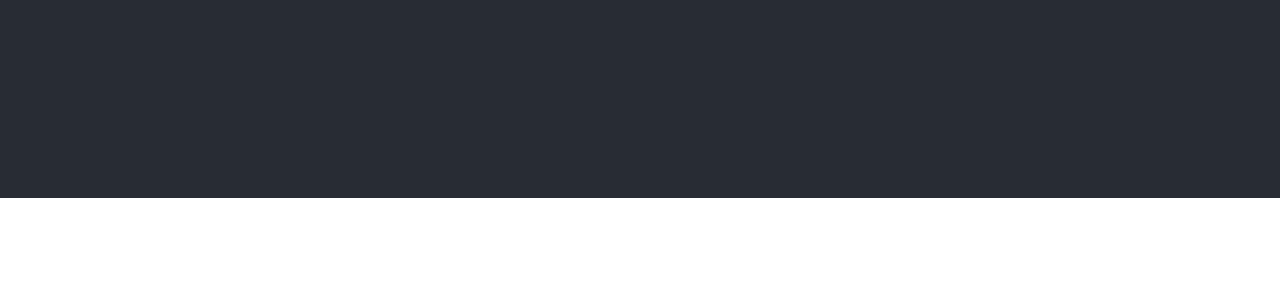
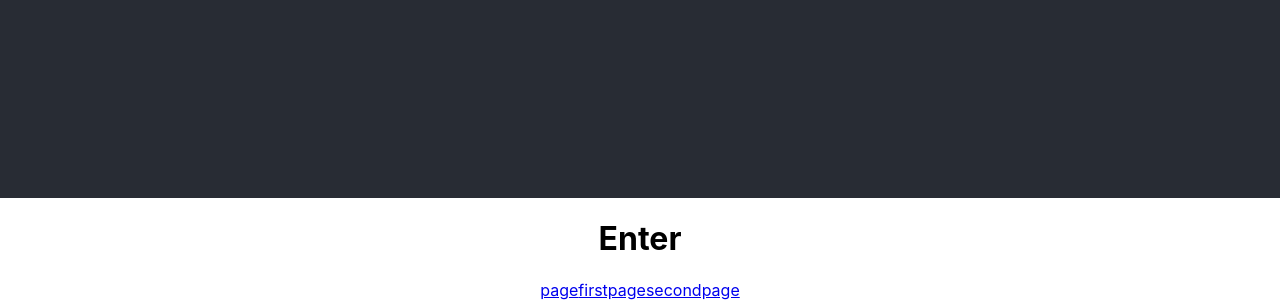
Before and after one commit to AndrewKhdot/React-Course, a React (Create React App) app in the folder reactcourse/: page / in a window 1280 px wide. Shown: the part 602-902 px from the top of the page. Before the commit the page ends 800 px from the top, so only its background shows below. Built offline with nearby package versions, Linux system fonts and the light colour scheme.

Commit message:
router is working

```diff
--- /dev/null
+++ b/package.json
@@ -0,0 +1,5 @@
+{
+  "dependencies": {
+    "react-router": "^6.6.1"
+  }
+}
--- a/reactcourse/package.json
+++ b/reactcourse/package.json
@@ -8,6 +8,7 @@
     "@testing-library/user-event": "^13.5.0",
     "react": "^18.2.0",
     "react-dom": "^18.2.0",
+    "react-router-dom": "^6.6.1",
     "react-scripts": "5.0.1",
     "web-vitals": "^2.1.4"
   },
--- a/reactcourse/src/App.js
+++ b/reactcourse/src/App.js
@@ -1,10 +1,25 @@
 import './App.css';
+import React from 'react';
+import {Routes, Route } from 'react-router-dom'
+import EnterForm from './components/EnterForm/EnterForm';
+import FirstForm from './components/FirstForm/FirstForm'
+import SecondForm from './components/SecondForm/SecondForm'
+
+
+const list = ['', 'first', 'second'];
 
 function App() {
   return (
     <div className="App">
       <header className="App-header">
       </header>
+      <div>
+          <Routes>
+            <Route exact path='/' element = {<EnterForm linkList = {list}/>}></Route>
+            <Route exact path='/first' element = {<FirstForm linkList = {list}/>}></Route>
+            <Route exact path='/second' element = {<SecondForm linkList = {list}/>}></Route>
+          </Routes>
+      </div>
     </div>
   );
 }
--- /dev/null
+++ b/reactcourse/src/components/EnterForm/EnterForm.js
@@ -0,0 +1,12 @@
+import React from 'react';
+
+const EnterForm = (props) => {
+      return(
+        <div>
+            <h1>Enter</h1>
+            { props.linkList.map(item => <a href= {'http://localhost:3000/' + item}>{item + 'page'}</a>)}
+        </div>
+      )
+    }
+
+  export default EnterForm
--- /dev/null
+++ b/reactcourse/src/components/FirstForm/FirstForm.js
@@ -0,0 +1,12 @@
+import React from 'react';
+
+const FirstForm = (props) => {
+      return(
+        <div>
+            <h1>First</h1>
+            { props.linkList.map(item => <a href= {'http://localhost:3000/' + item}>{item}</a>)}
+        </div>
+      )
+    }
+
+  export default FirstForm
--- /dev/null
+++ b/reactcourse/src/components/SecondForm/SecondForm.js
@@ -0,0 +1,12 @@
+import React from 'react';
+
+const SecondForm = (props) => {
+      return(
+        <div>
+            <h1>Second</h1>
+            { props.linkList.map(item => <a href= {'http://localhost:3000/' + item}>{item}</a>)}
+        </div>
+      )
+    }
+
+  export default SecondForm
--- a/reactcourse/src/index.js
+++ b/reactcourse/src/index.js
@@ -1,11 +1,15 @@
 import React from 'react';
 import ReactDOM from 'react-dom/client';
+import { BrowserRouter } from 'react-router-dom';
+
 import './index.css';
 import App from './App';
 
 const root = ReactDOM.createRoot(document.getElementById('root'));
 root.render(
   <React.StrictMode>
-    <App />
+    <BrowserRouter>
+      <App />
+    </BrowserRouter>
   </React.StrictMode>
 );
```
Also changed, not shown: reactcourse/src/components/Button/Button.js (added, +9 -0 lines), 2 other files (tests, documents, lock files or other folders).
